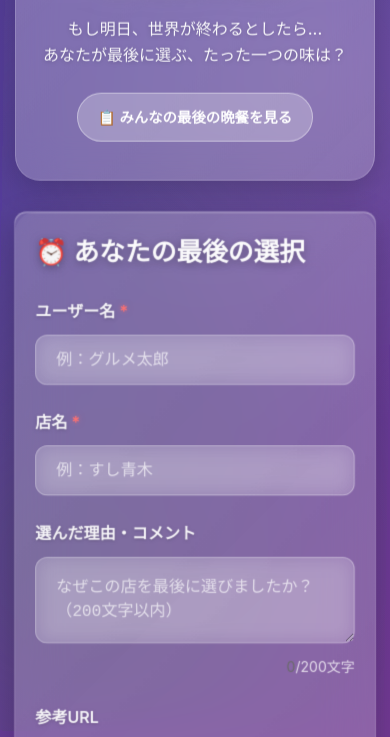
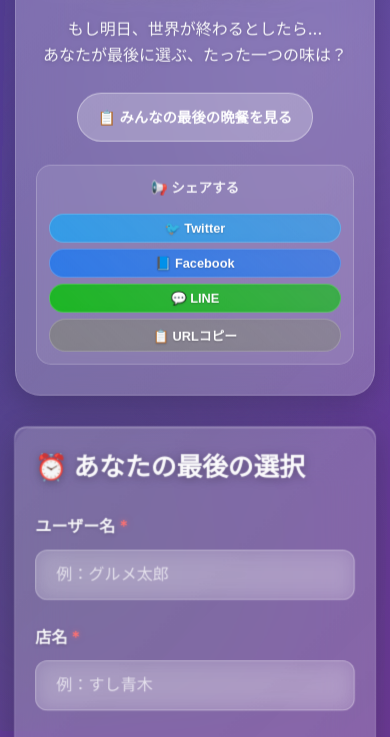
Before and after one commit to shun0814/saigobansanmvp, a plain HTML site: page index.html in a window 390 px wide. Shown: the part 93-830 px from the top of the page. Drawn offline with nearby package versions, Linux system fonts and the light colour scheme.

Commit message:
🔗 Add SNS share functionality - Added Twitter, Facebook, LINE share buttons - Implemented clipboard copy with success feedback - Created responsive share button design - Added native mobile share API support - Included proper hashtags and descriptions - Glass morphism styling for share buttons - Full cross-platform compatibility

```diff
--- a/index.html
+++ b/index.html
@@ -17,6 +17,21 @@
             <p class="subtitle">もし明日、世界が終わるとしたら...<br>あなたが最後に選ぶ、たった一つの味は？</p>
             <div class="header-nav">
                 <a href="list.html" class="nav-link">📋 みんなの最後の晩餐を見る</a>
+                <div class="share-buttons">
+                    <span class="share-label">📢 シェアする</span>
+                    <button class="share-btn twitter-btn" onclick="shareToTwitter()">
+                        🐦 Twitter
+                    </button>
+                    <button class="share-btn facebook-btn" onclick="shareToFacebook()">
+                        📘 Facebook
+                    </button>
+                    <button class="share-btn line-btn" onclick="shareToLine()">
+                        💬 LINE
+                    </button>
+                    <button class="share-btn copy-btn" onclick="copyToClipboard()">
+                        📋 URLコピー
+                    </button>
+                </div>
             </div>
         </header>
 
@@ -66,5 +81,6 @@
     <script src="env.js"></script>
     <script src="config.js"></script>
     <script src="script.js"></script>
+    <script src="share.js"></script>
 </body>
 </html>
--- /dev/null
+++ b/share.js
@@ -0,0 +1,98 @@
+// SNSシェア機能
+const SITE_URL = 'https://harmonious-longma-8befab.netlify.app';
+const SITE_TITLE = '最後の晩餐';
+const SITE_DESCRIPTION = 'もし明日、世界が終わるとしたら...あなたが最後に選ぶ、たった一つの味は？';
+
+// Twitter でシェア
+function shareToTwitter() {
+    const url = encodeURIComponent(SITE_URL);
+    const text = encodeURIComponent(`${SITE_TITLE}\n${SITE_DESCRIPTION}`);
+    const hashtags = encodeURIComponent('最後の晩餐,グルメ,レストラン');
+
+    const twitterUrl = `https://twitter.com/intent/tweet?url=${url}&text=${text}&hashtags=${hashtags}`;
+    window.open(twitterUrl, '_blank', 'width=600,height=400');
+}
+
+// Facebook でシェア
+function shareToFacebook() {
+    const url = encodeURIComponent(SITE_URL);
+
+    const facebookUrl = `https://www.facebook.com/sharer/sharer.php?u=${url}`;
+    window.open(facebookUrl, '_blank', 'width=600,height=400');
+}
+
+// LINE でシェア
+function shareToLine() {
+    const url = encodeURIComponent(SITE_URL);
+    const text = encodeURIComponent(`${SITE_TITLE}\n${SITE_DESCRIPTION}`);
+
+    const lineUrl = `https://social-plugins.line.me/lineit/share?url=${url}&text=${text}`;
+    window.open(lineUrl, '_blank', 'width=600,height=400');
+}
+
+// URLをクリップボードにコピー
+async function copyToClipboard() {
+    try {
+        await navigator.clipboard.writeText(SITE_URL);
+
+        // ボタンの表示を変更
+        const copyBtn = document.querySelector('.copy-btn');
+        const originalText = copyBtn.innerHTML;
+
+        copyBtn.innerHTML = '✅ コピー完了!';
+        copyBtn.classList.add('copied');
+
+        // 2秒後に元に戻す
+        setTimeout(() => {
+            copyBtn.innerHTML = originalText;
+            copyBtn.classList.remove('copied');
+        }, 2000);
+
+    } catch (err) {
+        // フォールバック: 古いブラウザ対応
+        const textArea = document.createElement('textarea');
+        textArea.value = SITE_URL;
+        document.body.appendChild(textArea);
+        textArea.select();
+        document.execCommand('copy');
+        document.body.removeChild(textArea);
+
+        // ボタンの表示を変更
+        const copyBtn = document.querySelector('.copy-btn');
+        const originalText = copyBtn.innerHTML;
+
+        copyBtn.innerHTML = '✅ コピー完了!';
+        copyBtn.classList.add('copied');
+
+        setTimeout(() => {
+            copyBtn.innerHTML = originalText;
+            copyBtn.classList.remove('copied');
+        }, 2000);
+    }
+}
+
+// Web Share API が利用可能な場合のネイティブシェア
+function nativeShare() {
+    if (navigator.share) {
+        navigator.share({
+            title: SITE_TITLE,
+            text: SITE_DESCRIPTION,
+            url: SITE_URL
+        }).catch(err => console.log('Error sharing:', err));
+    }
+}
+
+// モバイルデバイスでネイティブシェアボタンを表示
+document.addEventListener('DOMContentLoaded', function() {
+    if (navigator.share && /Mobi|Android/i.test(navigator.userAgent)) {
+        // ネイティブシェアボタンを追加
+        const shareButtons = document.querySelector('.share-buttons');
+        if (shareButtons) {
+            const nativeBtn = document.createElement('button');
+            nativeBtn.className = 'share-btn native-btn';
+            nativeBtn.innerHTML = '📱 シェア';
+            nativeBtn.onclick = nativeShare;
+            shareButtons.appendChild(nativeBtn);
+        }
+    }
+});
--- a/style.css
+++ b/style.css
@@ -852,3 +852,138 @@ body::before {
 ::-webkit-scrollbar-thumb:hover {
     background: rgba(255, 255, 255, 0.5);
 }
+
+/* SNSシェアボタン */
+.share-buttons {
+    margin-top: 20px;
+    display: flex;
+    flex-wrap: wrap;
+    align-items: center;
+    justify-content: center;
+    gap: 12px;
+    padding: 15px;
+    background: rgba(255, 255, 255, 0.1);
+    border-radius: 15px;
+    border: 1px solid rgba(255, 255, 255, 0.2);
+    backdrop-filter: blur(10px);
+}
+
+.share-label {
+    font-weight: 600;
+    color: rgba(255, 255, 255, 0.9);
+    margin-right: 8px;
+    font-size: 0.9rem;
+}
+
+.share-btn {
+    padding: 8px 16px;
+    border: none;
+    border-radius: 20px;
+    font-size: 0.85rem;
+    font-weight: 600;
+    cursor: pointer;
+    transition: all 0.3s cubic-bezier(0.175, 0.885, 0.32, 1.275);
+    backdrop-filter: blur(5px);
+    border: 1px solid rgba(255, 255, 255, 0.2);
+    color: #fff;
+    text-shadow: 0 1px 2px rgba(0, 0, 0, 0.2);
+}
+
+.twitter-btn {
+    background: linear-gradient(45deg, rgba(29, 161, 242, 0.8), rgba(29, 161, 242, 0.6));
+}
+
+.twitter-btn:hover {
+    background: linear-gradient(45deg, rgba(29, 161, 242, 0.9), rgba(29, 161, 242, 0.7));
+    transform: translateY(-2px) scale(1.05);
+    box-shadow: 0 5px 15px rgba(29, 161, 242, 0.3);
+}
+
+.facebook-btn {
+    background: linear-gradient(45deg, rgba(24, 119, 242, 0.8), rgba(24, 119, 242, 0.6));
+}
+
+.facebook-btn:hover {
+    background: linear-gradient(45deg, rgba(24, 119, 242, 0.9), rgba(24, 119, 242, 0.7));
+    transform: translateY(-2px) scale(1.05);
+    box-shadow: 0 5px 15px rgba(24, 119, 242, 0.3);
+}
+
+.line-btn {
+    background: linear-gradient(45deg, rgba(0, 195, 0, 0.8), rgba(0, 195, 0, 0.6));
+}
+
+.line-btn:hover {
+    background: linear-gradient(45deg, rgba(0, 195, 0, 0.9), rgba(0, 195, 0, 0.7));
+    transform: translateY(-2px) scale(1.05);
+    box-shadow: 0 5px 15px rgba(0, 195, 0, 0.3);
+}
+
+.copy-btn {
+    background: linear-gradient(45deg, rgba(128, 128, 128, 0.8), rgba(128, 128, 128, 0.6));
+}
+
+.copy-btn:hover {
+    background: linear-gradient(45deg, rgba(128, 128, 128, 0.9), rgba(128, 128, 128, 0.7));
+    transform: translateY(-2px) scale(1.05);
+    box-shadow: 0 5px 15px rgba(128, 128, 128, 0.3);
+}
+
+.copy-btn.copied {
+    background: linear-gradient(45deg, rgba(0, 150, 0, 0.9), rgba(0, 150, 0, 0.7));
+    animation: copySuccess 0.6s ease;
+}
+
+@keyframes copySuccess {
+    0% { transform: scale(1); }
+    50% { transform: scale(1.1); }
+    100% { transform: scale(1); }
+}
+
+.native-btn {
+    background: linear-gradient(45deg, rgba(255, 100, 0, 0.8), rgba(255, 100, 0, 0.6));
+}
+
+.native-btn:hover {
+    background: linear-gradient(45deg, rgba(255, 100, 0, 0.9), rgba(255, 100, 0, 0.7));
+    transform: translateY(-2px) scale(1.05);
+    box-shadow: 0 5px 15px rgba(255, 100, 0, 0.3);
+}
+
+/* レスポンシブ対応 */
+@media (max-width: 768px) {
+    .share-buttons {
+        margin-top: 15px;
+        padding: 12px;
+        gap: 8px;
+    }
+
+    .share-btn {
+        padding: 6px 12px;
+        font-size: 0.8rem;
+    }
+
+    .share-label {
+        font-size: 0.85rem;
+        margin-right: 4px;
+    }
+}
+
+@media (max-width: 480px) {
+    .share-buttons {
+        flex-direction: column;
+        align-items: stretch;
+        gap: 6px;
+    }
+
+    .share-label {
+        text-align: center;
+        margin-right: 0;
+        margin-bottom: 8px;
+    }
+
+    .share-btn {
+        width: 100%;
+        justify-content: center;
+    }
+}
```
Also changed, not shown: list.html (+16 -0 lines).
